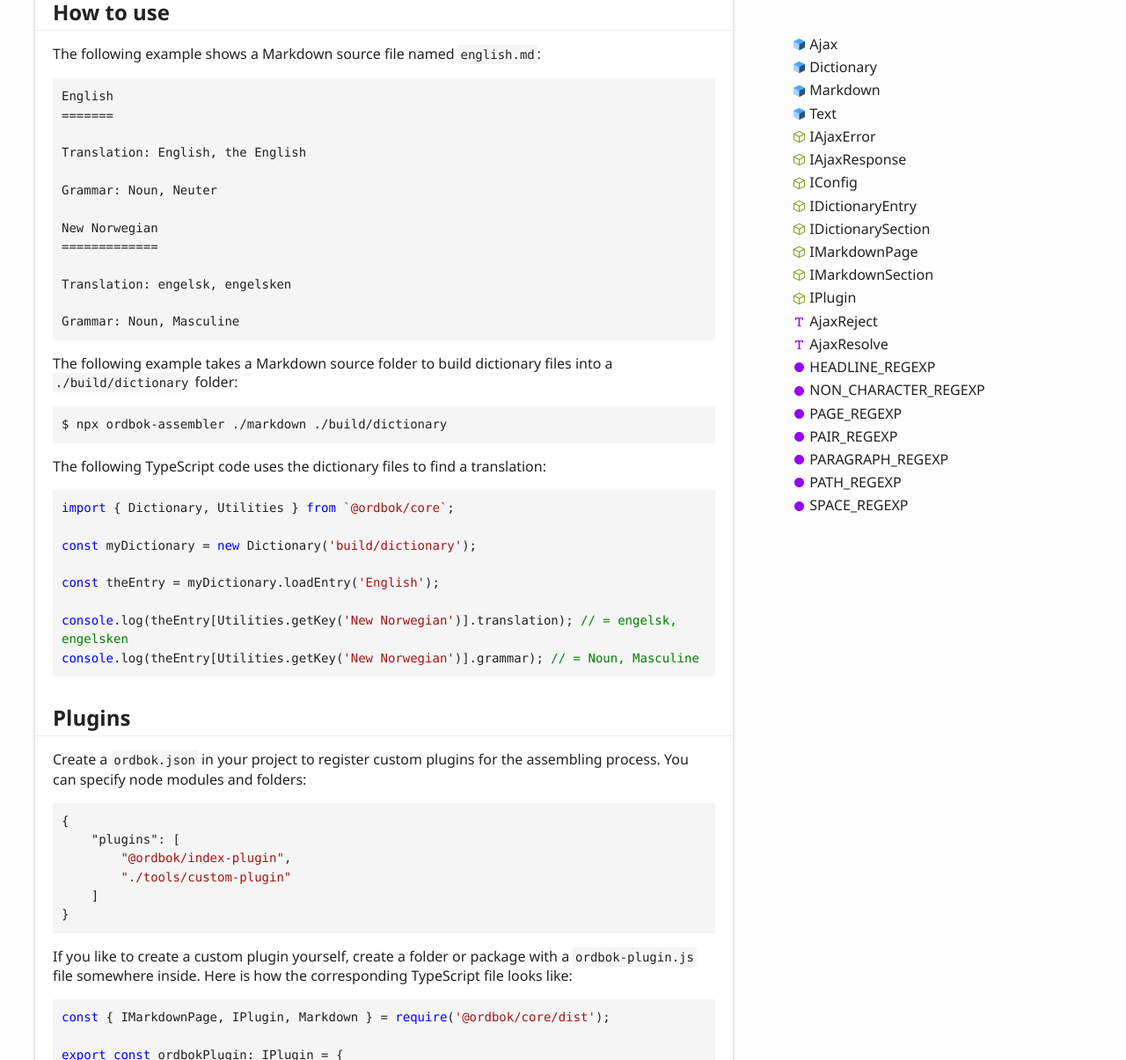
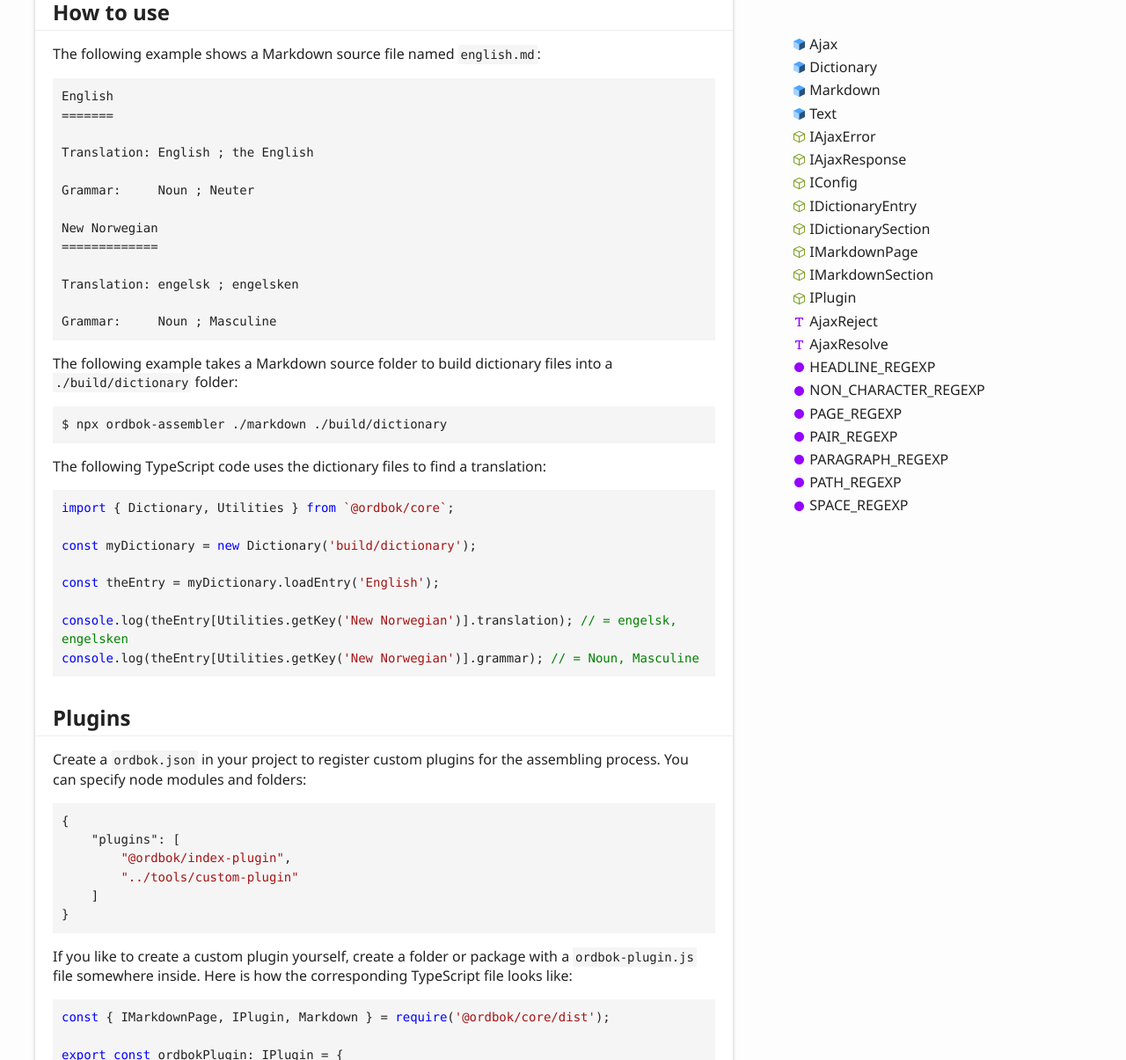
Before and after one commit to ordbok/library, a website: page docs/index.html in a window 1280 px wide. Shown: the part 318-1523 px from the top of the page at 88% size. Drawn offline with Linux system fonts and the light colour scheme.

Commit message:
Update index.html

```diff
--- a/docs/index.html
+++ b/docs/index.html
@@ -71,16 +71,16 @@
 				<pre><code class="language-md"><span class="hljs-section">English
 =======</span>
 
-Translation: English, the English
+Translation: English ; the English
 
-Grammar: Noun, Neuter
+Grammar:     Noun ; Neuter
 
 <span class="hljs-section">New Norwegian
 =============</span>
 
-Translation: engelsk, engelsken
+Translation: engelsk ; engelsken
 
-Grammar: Noun, Masculine</code></pre>
+Grammar:     Noun ; Masculine</code></pre>
 				<p>The following example takes a Markdown source folder to build dictionary files
 				into a <code>./build/dictionary</code> folder:</p>
 				<pre><code class="language-sh">$ npx ordbok-assembler ./markdown ./build/dictionary</code></pre>
@@ -99,7 +99,7 @@ Grammar: Noun, Masculine</code></pre>
 				<pre><code class="language-json">{
     <span class="hljs-attr">"plugins"</span>: [
         <span class="hljs-string">"@ordbok/index-plugin"</span>,
-        <span class="hljs-string">"./tools/custom-plugin"</span>
+        <span class="hljs-string">"../tools/custom-plugin"</span>
     ]
 }</code></pre>
 				<p>If you like to create a custom plugin yourself, create a folder or package with
```
